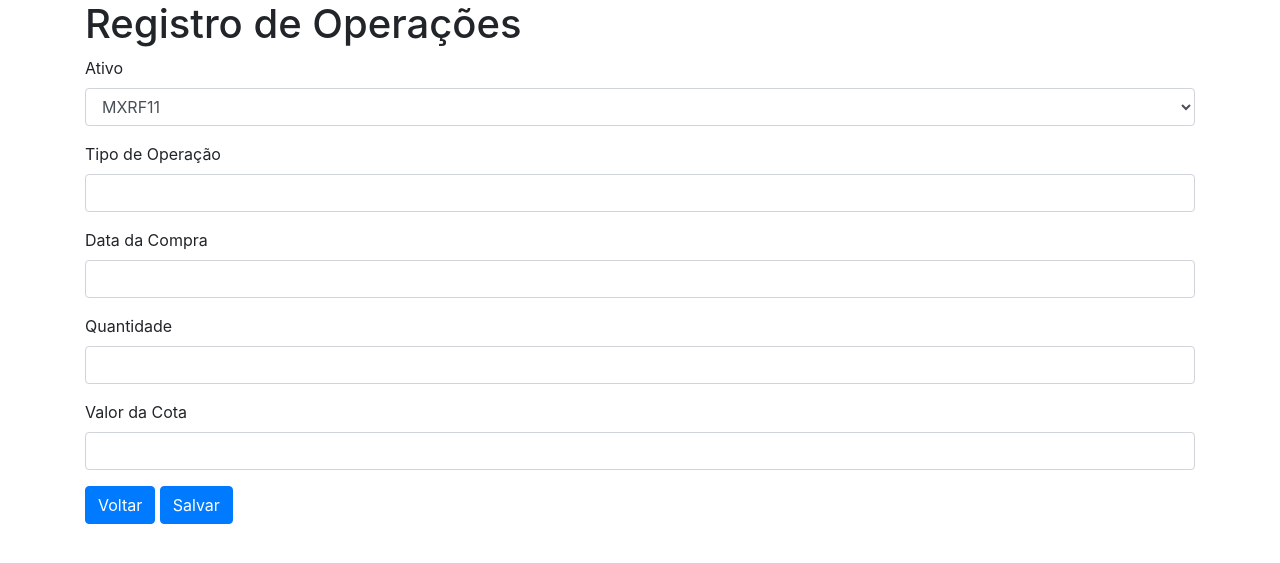
After one commit to doandersonferreira/python-flask-fundos-imobiliarios, a Flask app: page /operacao/novo in a window 1280 px wide. The commit adds this page. Shown: the top 563 px of the page. Run offline with Flask 2, Linux system fonts and the light colour scheme; the visitor is signed in with stand-in values (Sample User, id 1); some libraries are stand-ins or nearby versions.

Commit message:
Criacao de novas rotas de operacao.Atualizacao do schema_db. Criacao do template de nova operacao.

```diff
--- a/index.py
+++ b/index.py
@@ -26,36 +26,6 @@ def usuario_logado():
         return False
     else:
         return True
-
-@app.route('/')
-def home():
-    if usuario_logado():
-        return render_template('index.html')
-    else:
-        return redirect(url_for('login', proxima=url_for('home')))
-
-
-@app.route('/usuario/novo')
-def novo_usuario():
-    return render_template('novo_usuario.html', titulo='Cadastro')
-
-
-
-@app.route('/usuario/criar', methods=['post', ])
-def criar_usuario():
-    nome = request.form['nome']
-    email = request.form['email']
-    senha = request.form['senha']
-
-    usuario_cadastrado = usuario_dao.busca_por_email(email)
-
-    if usuario_cadastrado:
-        flash('E-mail ' + email + ' já cadastrado!')
-        return redirect(url_for('novo_usuario'))
-
-    usuario = Usuario(nome, email, senha)
-    usuario_dao.salvar(usuario)
-    return redirect(url_for('home'))
 
 @app.route('/login')
 def login():
@@ -88,4 +58,48 @@ def logout():
     flash('Nenhum usuário logado!')
     return redirect(url_for('login'))
 
+@app.route('/')
+def home():
+    if usuario_logado():
+        return render_template('index.html')
+    else:
+        return redirect(url_for('login', proxima=url_for('home')))
+
+
+@app.route('/usuario/novo')
+def novo_usuario():
+    return render_template('novo_usuario.html', titulo='Cadastro')
+
+
+
+@app.route('/usuario/criar', methods=['post', ])
+def criar_usuario():
+    nome = request.form['nome']
+    email = request.form['email']
+    senha = request.form['senha']
+
+    usuario_cadastrado = usuario_dao.busca_por_email(email)
+
+    if usuario_cadastrado:
+        flash('E-mail ' + email + ' já cadastrado!')
+        return redirect(url_for('novo_usuario'))
+
+    usuario = Usuario(nome, email, senha)
+    usuario_dao.salvar(usuario)
+    return redirect(url_for('home'))
+
+
+@app.route('/operacao/novo')
+def nova_operacao():
+    if usuario_logado():
+        return render_template('nova_operacao.html', titulo='Registro de Operações')
+    else:
+        return redirect(url_for('login', proxima=url_for('nova_operacao')))
+
+
+@app.route('/operacao/criar')
+def criar_operacao():
+    pass
+
+
 app.run(debug=True)
--- /dev/null
+++ b/models/Ativo.py
@@ -0,0 +1,6 @@
+class Ativo:
+    def __init__(self, ticker, nome, cnpj, id=None):
+        self.id = id
+        self.ticker = ticker
+        self.nome = nome
+        self.cnpj = cnpj
--- a/templates/index.html
+++ b/templates/index.html
@@ -1,5 +1,6 @@
 <!-- Diretivas para uso do Template Engine (JINJA2) -->
 {% extends "template.html" %}
 {% block conteudo %}
-
+<h1>Seja bem vindo!</h1>
+Operações: <a href="/operacao/novo" class="btn btn-primary">Registrar</a>
 {% endblock %}
--- /dev/null
+++ b/templates/nova_operacao.html
@@ -0,0 +1,35 @@
+<!-- Diretivas para uso do Template Engine (JINJA2) -->
+{% extends "template.html" %}
+{% block conteudo %}
+      <form action="{{ url_for('criar_operacao')}}" method="post" enctype="multipart/form-data">
+        <fieldset>
+          <div class="form-group">
+            <label for="ativos">Ativo</label>
+            <select class="form-control" id="ativos" name="ativos">
+              <option value="1">MXRF11</option>
+              <option value="2">BCFF11</option>
+              <option value="3">MFII11</option>
+              <option value="4">RECT11</option>
+            </select>
+          </div>
+          <div class="form-group">
+            <label for="tipo">Tipo de Operação</label>
+            <input type="text" id="tipo" name="tipo" class="form-control">
+          </div>
+          <div class="form-group">
+            <label for="data">Data da Compra</label>
+            <input type="text" id="data" name="data" class="form-control">
+          </div>
+          <div class="form-group">
+            <label for="quantidade">Quantidade</label>
+            <input type="text" id="quantidade" name="quantidade" class="form-control">
+          </div>
+          <div class="form-group">
+            <label for="valor">Valor da Cota</label>
+            <input type="text" id="valor" name="valor" class="form-control">
+          </div>
+          <a href="{{ url_for('home') }}" class="btn btn-primary">Voltar</a>
+          <button type="submit" class="btn btn-primary btn-salvar">Salvar</button>
+        </fieldset>
+      </form>
+{% endblock %}
```
Also changed, not shown: schema_db.md (+1 -0 lines).
